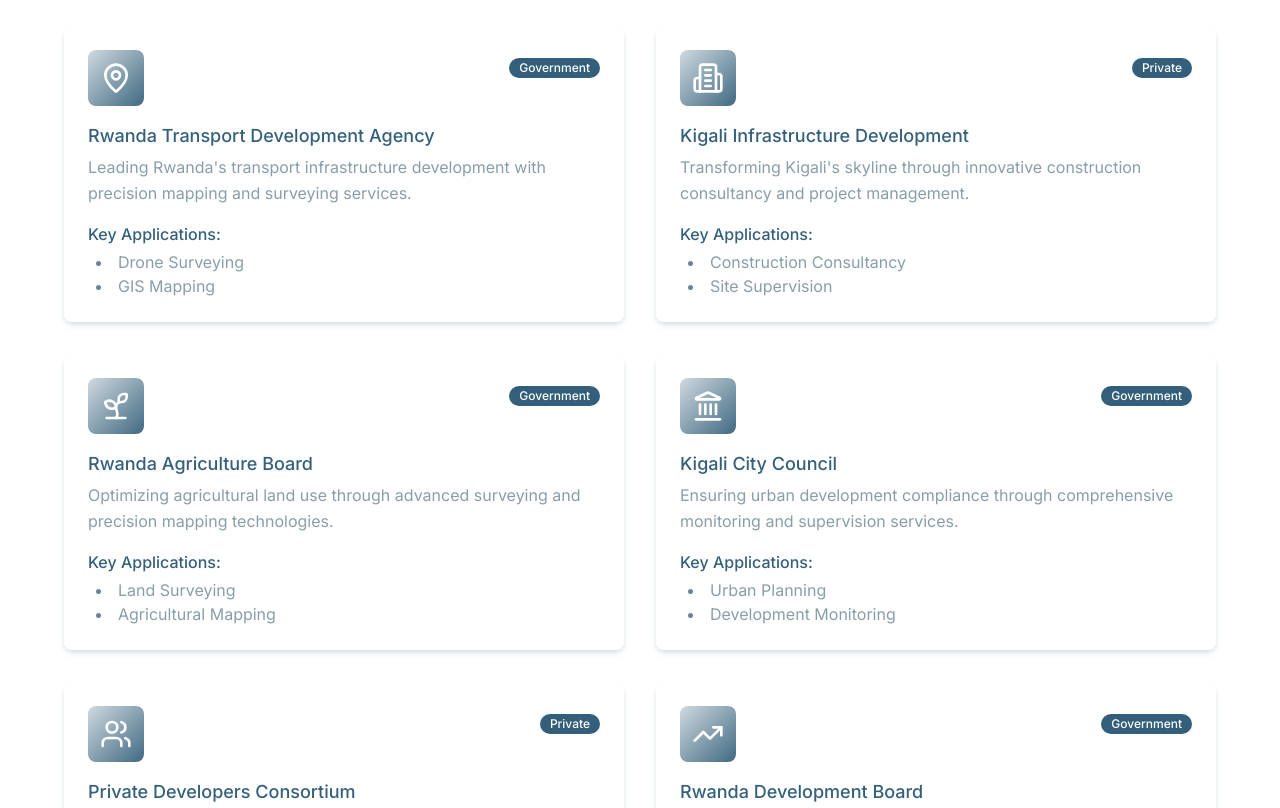
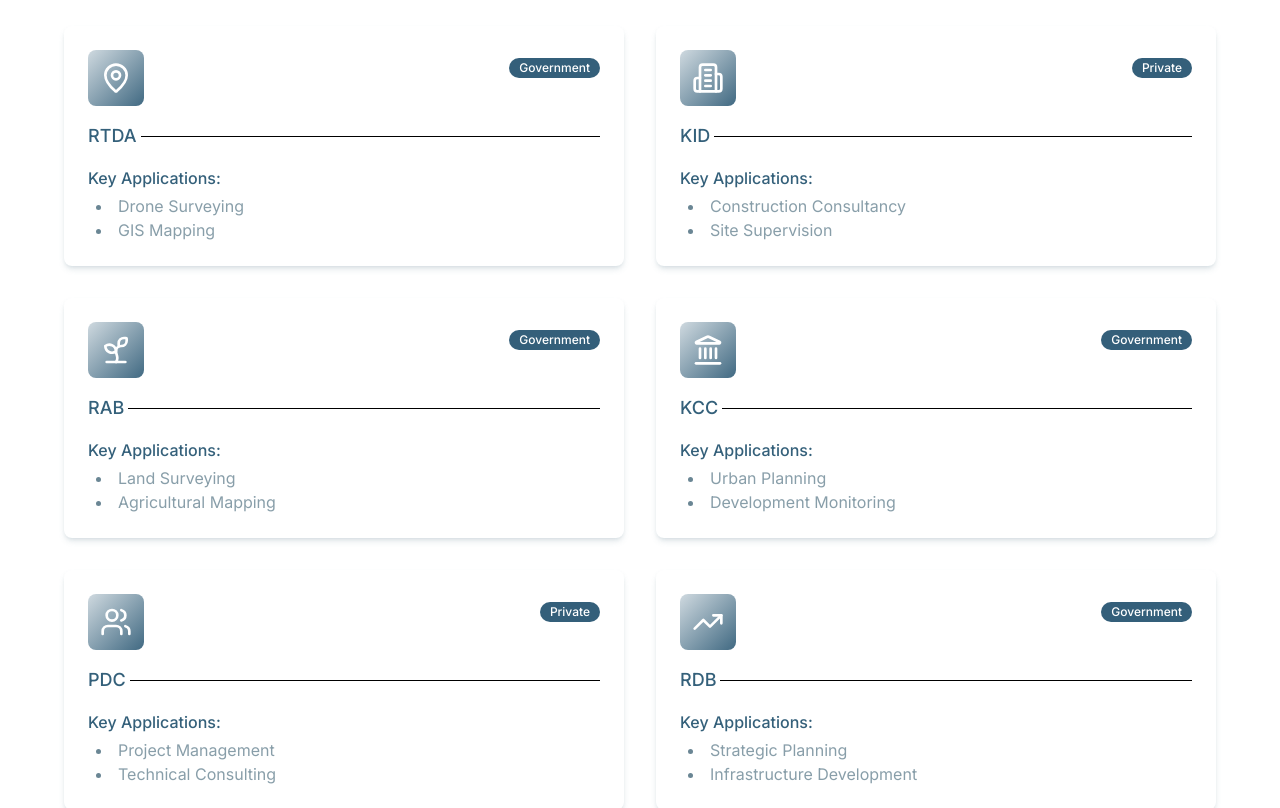
Before and after one commit to DavidMANZI-093/apex, a Next.js app: page / in a window 1280 px wide. Shown: the part 4380-5188 px from the top of the page. Built offline with nearby package versions, Linux system fonts and the light colour scheme.

Commit message:
Auto-commit at 07/07/2025, 09:48:33 for inactivity period...

```diff
--- a/src/components/ui/card.tsx
+++ b/src/components/ui/card.tsx
@@ -123,9 +123,9 @@ const CardEx = (props: PropsEx) => {
                 </div>
                 <span className='text-xs !py-0.5 !px-2.5 max-w-fit max-h-fit !ml-2 !mt-2 rounded-xl font-medium !text-white bg-indigo-dye/85'>{props.sector}</span>
             </div>
-            <div className='flex flex-col justify-center gap-1'>
-                <h3 className='!text-lg !font-medium !text-indigo-dye/85'>{props.name}</h3>
-                <p className='text-slate-gray/80 leading-relaxed'>{props.description}</p>
+            <div className='flex items-center gap-1'>
+                <h3 className='!text-lg !font-medium !text-indigo-dye/85'>{props.acronym}</h3>
+                <hr className='border-t-slate-gray/20 w-full' />
             </div>
 
             <div className='flex flex-col gap-1'>
```
